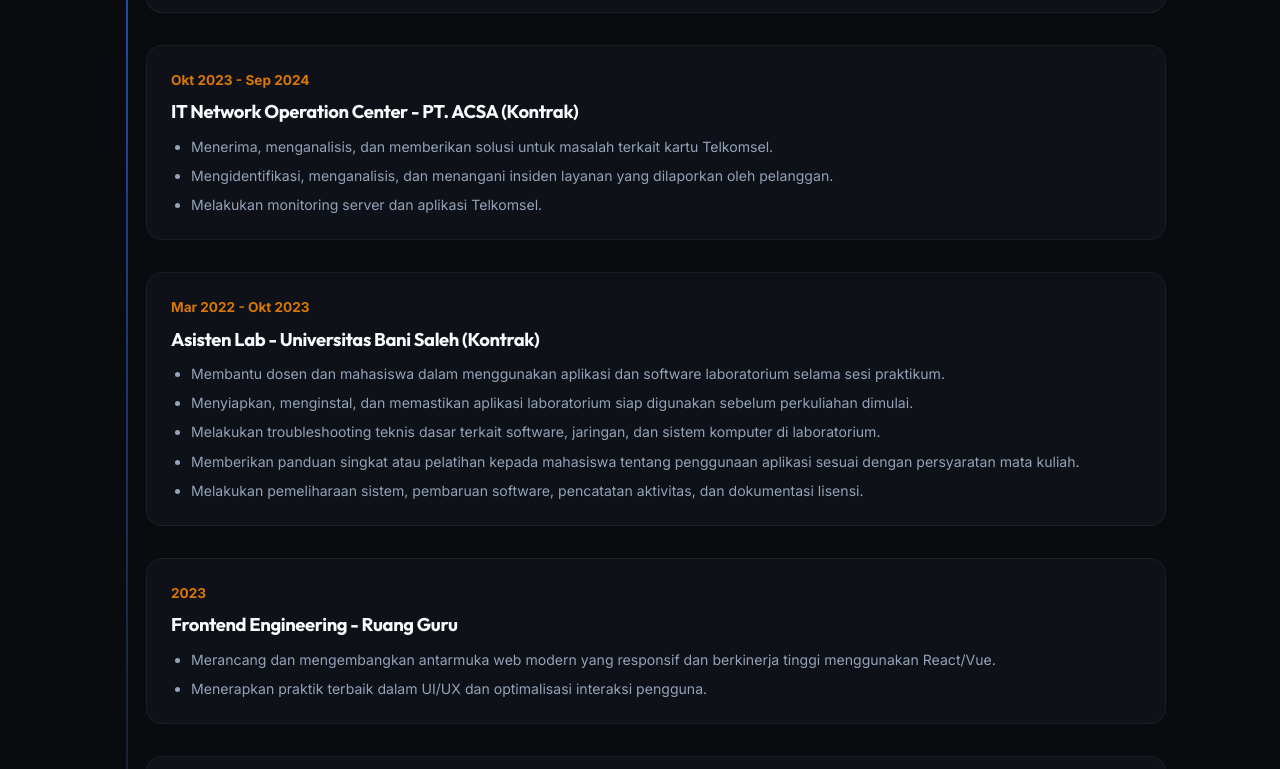
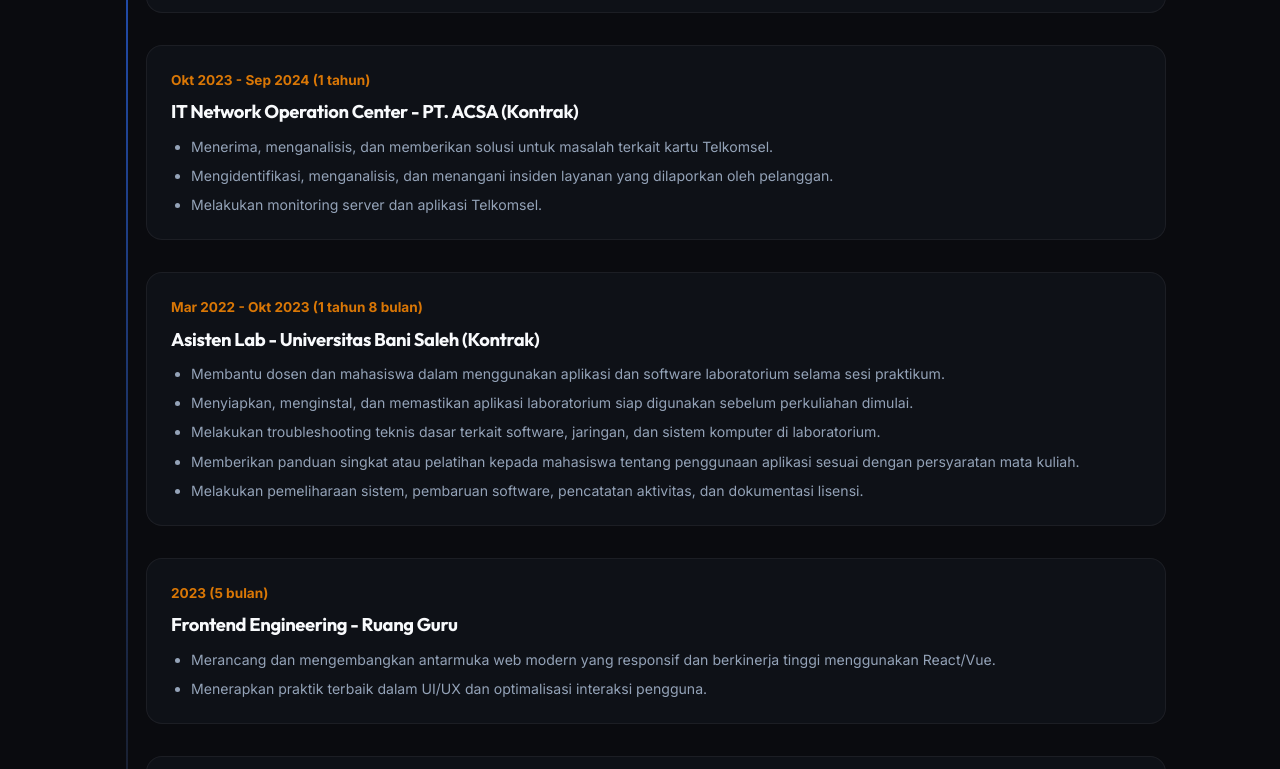
Before and after one commit to renmher/portofolio, a React (Vite) app: page / in a window 1280 px wide. Shown: the part 3318-4087 px from the top of the page. Built offline with nearby package versions, Linux system fonts and the light colour scheme.

Commit message:
feat: update work experiences, add job durations, and sync chatbot

```diff
--- a/src/App.jsx
+++ b/src/App.jsx
@@ -1,6 +1,7 @@
 import React, { useState, useEffect } from 'react';
 import Certifications from './components/Certifications';
 import Chatbot from './components/Chatbot';
+import { experiencesData, getDurationText } from './data/experiences';
 
 const App = () => {
   // --- States ---
@@ -425,59 +426,18 @@ const App = () => {
           <div className="timeline-container">
             <div className="timeline-line"></div>
 
-            <article className="card timeline-item">
-              <div className="timeline-badge"><i className="fa-solid fa-cubes"></i></div>
-              <div className="timeline-date">{lang === 'id' ? 'Feb 2026 - Saat ini' : 'Feb 2026 - Present'}</div>
-              <div className="timeline-content">
-                <h3>{curr["exp-job1"]}</h3>
-                <div className="timeline-desc" dangerouslySetInnerHTML={{ __html: curr["exp-job1-desc"] }} />
-              </div>
-            </article>
-
-            <article className="card timeline-item">
-              <div className="timeline-badge"><i className="fa-solid fa-cloud"></i></div>
-              <div className="timeline-date">Jan 2025 - Jan 2026</div>
-              <div className="timeline-content">
-                <h3>{curr["exp-job2"]}</h3>
-                <div className="timeline-desc" dangerouslySetInnerHTML={{ __html: curr["exp-job2-desc"] }} />
-              </div>
-            </article>
-
-            <article className="card timeline-item">
-              <div className="timeline-badge"><i className="fa-solid fa-server"></i></div>
-              <div className="timeline-date">{lang === 'id' ? 'Okt 2023 - Sep 2024' : 'Oct 2023 - Sep 2024'}</div>
-              <div className="timeline-content">
-                <h3>{curr["exp-job3"]}</h3>
-                <div className="timeline-desc" dangerouslySetInnerHTML={{ __html: curr["exp-job3-desc"] }} />
-              </div>
-            </article>
-
-            <article className="card timeline-item">
-              <div className="timeline-badge"><i className="fa-solid fa-chalkboard-user"></i></div>
-              <div className="timeline-date">{lang === 'id' ? 'Mar 2022 - Okt 2023' : 'Mar 2022 - Oct 2023'}</div>
-              <div className="timeline-content">
-                <h3>{curr["exp-job4"]}</h3>
-                <div className="timeline-desc" dangerouslySetInnerHTML={{ __html: curr["exp-job4-desc"] }} />
-              </div>
-            </article>
-
-            <article className="card timeline-item">
-              <div className="timeline-badge"><i className="fa-solid fa-code"></i></div>
-              <div className="timeline-date">2023</div>
-              <div className="timeline-content">
-                <h3>{curr["exp-job5"]}</h3>
-                <div className="timeline-desc" dangerouslySetInnerHTML={{ __html: curr["exp-job5-desc"] }} />
-              </div>
-            </article>
-
-            <article className="card timeline-item">
-              <div className="timeline-badge"><i className="fa-solid fa-desktop"></i></div>
-              <div className="timeline-date">Feb 2018 - Apr 2018</div>
-              <div className="timeline-content">
-                <h3>{curr["exp-job6"]}</h3>
-                <div className="timeline-desc" dangerouslySetInnerHTML={{ __html: curr["exp-job6-desc"] }} />
-              </div>
-            </article>
+            {experiencesData.map((exp) => (
+              <article key={exp.id} className="card timeline-item">
+                <div className="timeline-badge"><i className={exp.icon}></i></div>
+                <div className="timeline-date">
+                  {exp.dateText[lang]} ({getDurationText(exp, lang)})
+                </div>
+                <div className="timeline-content">
+                  <h3>{curr[exp.titleKey]}</h3>
+                  <div className="timeline-desc" dangerouslySetInnerHTML={{ __html: curr[exp.descKey] }} />
+                </div>
+              </article>
+            ))}
           </div>
         </section>
 
--- /dev/null
+++ b/src/data/experiences.js
@@ -0,0 +1,193 @@
+export const experiencesData = [
+  {
+    id: "job1",
+    icon: "fa-solid fa-cubes",
+    emoji: "🛠️",
+    role: {
+      id: "Junior DevOps",
+      en: "Junior DevOps"
+    },
+    company: "NashTa Group",
+    type: {
+      id: "Kontrak",
+      en: "Contract"
+    },
+    startDate: "2026-02",
+    endDate: "present",
+    dateText: {
+      id: "Feb 2026 - Saat ini",
+      en: "Feb 2026 - Present"
+    },
+    titleKey: "exp-job1",
+    descKey: "exp-job1-desc",
+    chatbotSummary: {
+      id: "CI/CD GitLab CI, SonarQube, observability Grafana.",
+      en: "GitLab CI, SonarQube, Grafana observability."
+    }
+  },
+  {
+    id: "job2",
+    icon: "fa-solid fa-cloud",
+    emoji: "💼",
+    role: {
+      id: "L1 Cloud Engineer Support",
+      en: "L1 Cloud Engineer Support"
+    },
+    company: "PT. Data Labs Analytics",
+    type: null,
+    startDate: "2025-01",
+    endDate: "2026-01",
+    durationMonths: 12,
+    dateText: {
+      id: "Jan 2025 - Jan 2026",
+      en: "Jan 2025 - Jan 2026"
+    },
+    titleKey: "exp-job2",
+    descKey: "exp-job2-desc",
+    chatbotSummary: {
+      id: "Monitoring AWS via CloudWatch, tiket JIRA.",
+      en: "JIRA tickets, AWS monitoring."
+    }
+  },
+  {
+    id: "job3",
+    icon: "fa-solid fa-server",
+    emoji: "🎛️",
+    role: {
+      id: "IT Network Operation Center",
+      en: "IT Network Operation Center"
+    },
+    company: "PT. ACSA",
+    type: {
+      id: "Kontrak",
+      en: "Contract"
+    },
+    startDate: "2023-10",
+    endDate: "2024-09",
+    durationMonths: 12,
+    dateText: {
+      id: "Okt 2023 - Sep 2024",
+      en: "Oct 2023 - Sep 2024"
+    },
+    titleKey: "exp-job3",
+    descKey: "exp-job3-desc",
+    chatbotSummary: {
+      id: "Monitoring kestabilan jaringan Telkomsel.",
+      en: "Telkomsel server and network monitoring."
+    }
+  },
+  {
+    id: "job4",
+    icon: "fa-solid fa-chalkboard-user",
+    emoji: "🏫",
+    role: {
+      id: "Asisten Lab",
+      en: "Lab Assistant"
+    },
+    company: {
+      id: "Universitas Bani Saleh",
+      en: "Bani Saleh University"
+    },
+    type: {
+      id: "Kontrak",
+      en: "Contract"
+    },
+    startDate: "2022-03",
+    endDate: "2023-10",
+    durationMonths: 20,
+    dateText: {
+      id: "Mar 2022 - Okt 2023",
+      en: "Mar 2022 - Oct 2023"
+    },
+    titleKey: "exp-job4",
+    descKey: "exp-job4-desc",
+    chatbotSummary: {
+      id: "Pemeliharaan sistem lab & troubleshooting.",
+      en: "Lab system maintenance & troubleshooting."
+    }
+  },
+  {
+    id: "job5",
+    icon: "fa-solid fa-code",
+    emoji: "💻",
+    role: {
+      id: "Frontend Engineering Program",
+      en: "Frontend Engineering Program"
+    },
+    company: "Ruang Guru",
+    type: null,
+    startDate: "2023-02",
+    endDate: "2023-06",
+    durationMonths: 5,
+    dateText: {
+      id: "2023",
+      en: "2023"
+    },
+    titleKey: "exp-job5",
+    descKey: "exp-job5-desc",
+    chatbotSummary: {
+      id: "Merancang mockup UI web.",
+      en: "UI web engineering."
+    }
+  },
+  {
+    id: "job6",
+    icon: "fa-solid fa-desktop",
+    emoji: "🛠️",
+    role: {
+      id: "IT Support",
+      en: "IT Support Staff"
+    },
+    company: {
+      id: "PT Wiraswasta Gemilang Indonesia",
+      en: "PT Wiraswasta Gemilang Indonesia"
+    },
+    companyShort: "PT WGI",
+    type: {
+      id: "Magang",
+      en: "Internship"
+    },
+    startDate: "2018-02",
+    endDate: "2018-04",
+    durationMonths: 3,
+    dateText: {
+      id: "Feb 2018 - Apr 2018",
+      en: "Feb 2018 - Apr 2018"
+    },
+    titleKey: "exp-job6",
+    descKey: "exp-job6-desc",
+    chatbotSummary: {
+      id: "Troubleshooting jaringan LAN/WAN.",
+      en: "local network configurations."
+    }
+  }
+];
+
+export const getDurationText = (exp, lang) => {
+  let totalMonths = 0;
+  if (exp.durationMonths) {
+    totalMonths = exp.durationMonths;
+  } else {
+    const start = new Date(exp.startDate + '-02');
+    const end = (!exp.endDate || exp.endDate === 'present') ? new Date() : new Date(exp.endDate + '-02');
+    const startYear = start.getFullYear();
+    const startMonth = start.getMonth();
+    const endYear = end.getFullYear();
+    const endMonth = end.getMonth();
+    totalMonths = (endYear - startYear) * 12 + (endMonth - startMonth) + 1;
+  }
+
+  const years = Math.floor(totalMonths / 12);
+  const months = totalMonths % 12;
+
+  let parts = [];
+  if (lang === 'id') {
+    if (years > 0) parts.push(`${years} tahun`);
+    if (months > 0) parts.push(`${months} bulan`);
+    return parts.join(' ');
+  } else {
+    if (years > 0) parts.push(`${years} ${years === 1 ? 'year' : 'years'}`);
+    if (months > 0) parts.push(`${months} ${months === 1 ? 'month' : 'months'}`);
+    return parts.join(' ');
+  }
+};
```
Also changed, not shown: src/components/Chatbot.jsx (+21 -2 lines).
